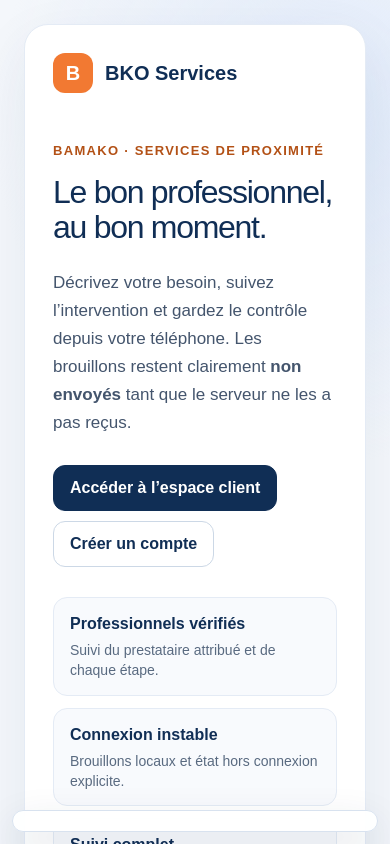
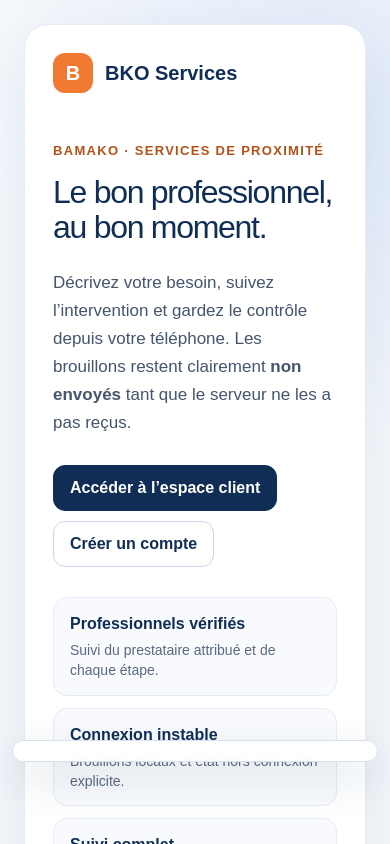
Before and after one commit to hamapixel/bko-services, a Next.js app in the folder frontend/: page / in a window 390 px wide. Shown: the top 844 px of the page. Built offline with nearby package versions, Linux system fonts and the light colour scheme.

Commit message:
fix(client): keep PWA status above mobile navigation

```diff
--- a/frontend/app/globals.css
+++ b/frontend/app/globals.css
@@ -1475,3 +1475,9 @@ textarea:disabled {
   gap: 10px;
   margin-top: 28px;
 }
+
+@media (max-width: 820px) {
+  .pwa-status {
+    bottom: max(82px, calc(66px + env(safe-area-inset-bottom)));
+  }
+}
```
